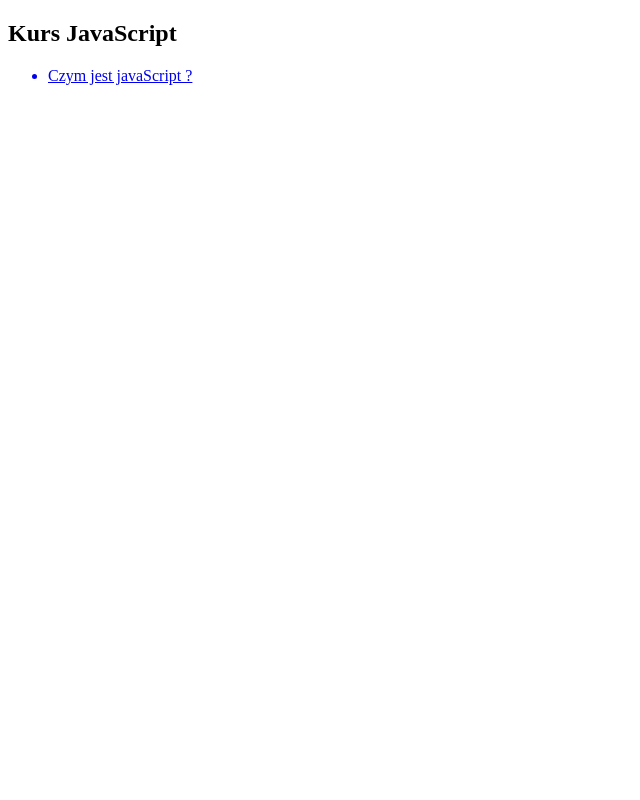
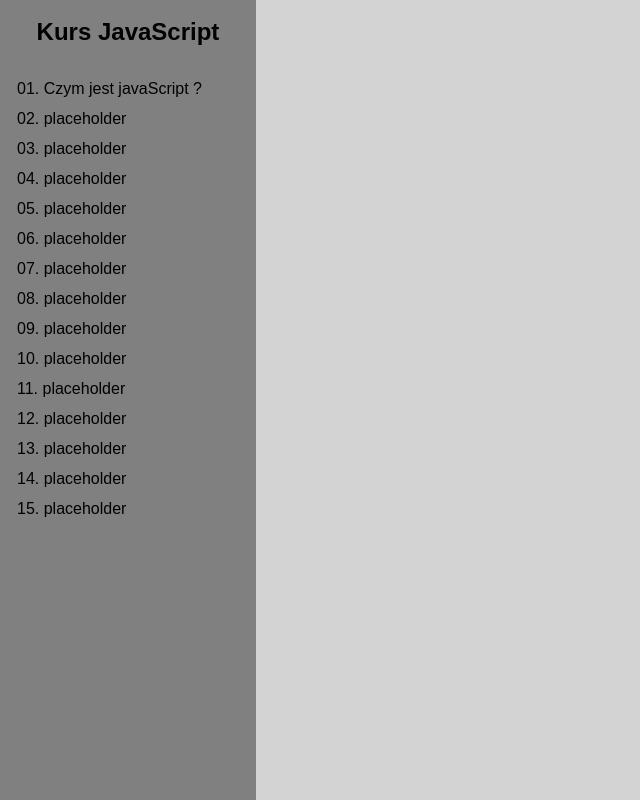
Before and after one commit to TomaszRybacki/JavaScript-course, a plain HTML site: page index.html in a window 1280 px wide. Shown: the whole page, without its empty margins (0-640 px from the left). Drawn offline with Linux system fonts and the light colour scheme; a web font is replaced by a local one.

Commit message:
navigation menu added

```diff
--- a/index.html
+++ b/index.html
@@ -12,21 +12,36 @@
   <title>Technical Documentation Page</title>
   <link rel="icon" type="image/png" sizes="96x96" href="img/favicon96x96.png">
 
+  <link href="https://fonts.googleapis.com/css?family=Muli:400,700,700i&amp;subset=latin-ext" rel="stylesheet">
   <link rel="stylesheet" href="css/main.css">
 
 </head>
 
-<body>
+<body class="body">
   <nav id="navbar" class="navigation">
     <header class="navigation__header">
       <h1 class="header__title">Kurs JavaScript</h1>
     </header>
-    <ul class="navigation__list">
-      <a class="nav-link" href="#Czym_jest_javaScript_?"><li>Czym jest javaScript ?</li></a>
-    </ul>
+    <ol class="navigation__list">
+      <li class="nav-item"><a class="nav-link" href="#Czym_jest_javaScript_?">01. Czym jest javaScript ?</a></li>
+      <li class="nav-item"><a class="nav-link" href="#Czym_jest_javaScript_?">02. placeholder</a></li>
+      <li class="nav-item"><a class="nav-link" href="#Czym_jest_javaScript_?">03. placeholder</a></li>
+      <li class="nav-item"><a class="nav-link" href="#Czym_jest_javaScript_?">04. placeholder</a></li>
+      <li class="nav-item"><a class="nav-link" href="#Czym_jest_javaScript_?">05. placeholder</a></li>
+      <li class="nav-item"><a class="nav-link" href="#Czym_jest_javaScript_?">06. placeholder</a></li>
+      <li class="nav-item"><a class="nav-link" href="#Czym_jest_javaScript_?">07. placeholder</a></li>
+      <li class="nav-item"><a class="nav-link" href="#Czym_jest_javaScript_?">08. placeholder</a></li>
+      <li class="nav-item"><a class="nav-link" href="#Czym_jest_javaScript_?">09. placeholder</a></li>
+      <li class="nav-item"><a class="nav-link" href="#Czym_jest_javaScript_?">10. placeholder</a></li>
+      <li class="nav-item"><a class="nav-link" href="#Czym_jest_javaScript_?">11. placeholder</a></li>
+      <li class="nav-item"><a class="nav-link" href="#Czym_jest_javaScript_?">12. placeholder</a></li>
+      <li class="nav-item"><a class="nav-link" href="#Czym_jest_javaScript_?">13. placeholder</a></li>
+      <li class="nav-item"><a class="nav-link" href="#Czym_jest_javaScript_?">14. placeholder</a></li>
+      <li class="nav-item"><a class="nav-link" href="#Czym_jest_javaScript_?">15. placeholder</a></li>
+    </ol>
   </nav>
 
-  <main id="main-doc">
+  <main id="main-doc" class="documentation">
 
 
   </main>
--- a/scss/layout.scss
+++ b/scss/layout.scss
@@ -0,0 +1,59 @@
+.body {
+  display: flex;
+  font-family: $basic;
+
+  min-height: 100vh;
+}
+
+.navigation {
+  flex: 1 1 20%;
+  background-color: gray;
+  display: block;
+  overflow-y: scroll;
+  height: 100vh;
+}
+
+.navigation__header {
+  padding: 20px;
+  display: flex;
+  justify-content: center;
+  align-items: center;
+}
+
+.header__title {
+  font-size: $large;
+  font-weight: 700;
+}
+
+.navigation__list {
+  padding: 10px;
+  font-size: 1.000em;
+}
+
+.nav-item {
+  height: 30px;
+
+  display: flex;
+  justify-content: flex-start;
+  align-items: center;
+}
+
+.nav-link {
+  flex: 1 1 100%;
+  padding-left: 5px;
+  border-left: solid 2px transparent;
+
+  &:hover{
+    font-weight: 700;
+  }
+
+  &:focus {
+    border-left: solid 2px blue;
+    font-weight: 700;
+  }
+}
+
+.documentation {
+  flex: 1 1 80%;
+  background-color: lightgray;
+}
--- a/scss/main.scss
+++ b/scss/main.scss
@@ -15,3 +15,7 @@
 /* LAYOUT *************************************************************************** */
 
 @import "layout";
+
+/* ARTICLE ************************************************************************** */
+
+@import "article";
--- a/scss/reset.scss
+++ b/scss/reset.scss
@@ -15,8 +15,18 @@ time, mark, audio, video {margin: 0;padding: 0;border: 0;font-size: 100%;font: i
 article, aside, details, figcaption, figure,
 footer, header, hgroup, menu, nav, section {display: block;}
 body {line-height: 1;}
-ol, ul {list-style: none;}
+ol, ul {}
 blockquote, q {quotes: none;}
 blockquote:before, blockquote:after,
 q:before, q:after {content: '';content: none;}
 table {border-collapse: collapse;border-spacing: 0;}
+
+
+a {
+  color: inherit;
+  text-decoration: none;
+}
+
+a:focus {
+  outline: none;
+}
--- a/scss/variables.scss
+++ b/scss/variables.scss
@@ -10,6 +10,10 @@ $jumbo: 4.000em;
 
 /* Font - family */
 
+$basic: 'Muli', sans-serif;
+
+/* Theme - colors */
 
 
-/* Theme - colors */
+$black: rgb(0, 0, 0);
+$white: rgb(255, 255, 255);
```
Also changed, not shown: css/main.css, scss/article.scss (added), 1 other file.
